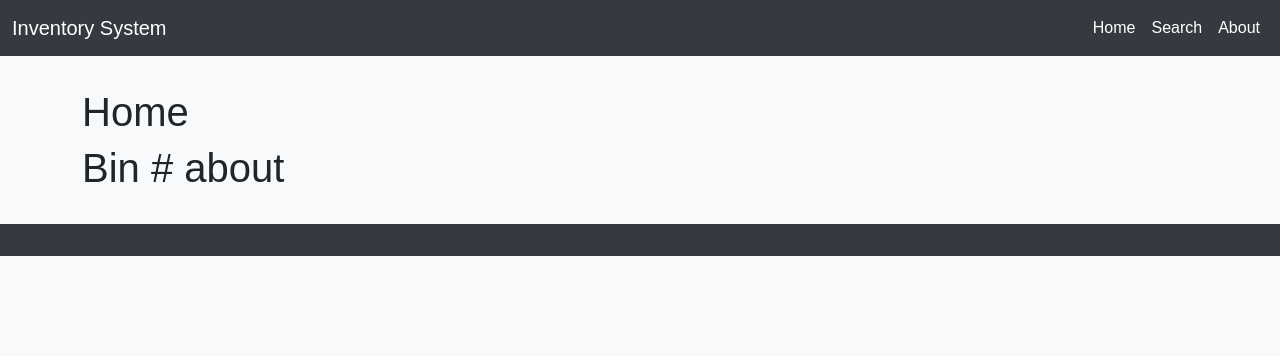
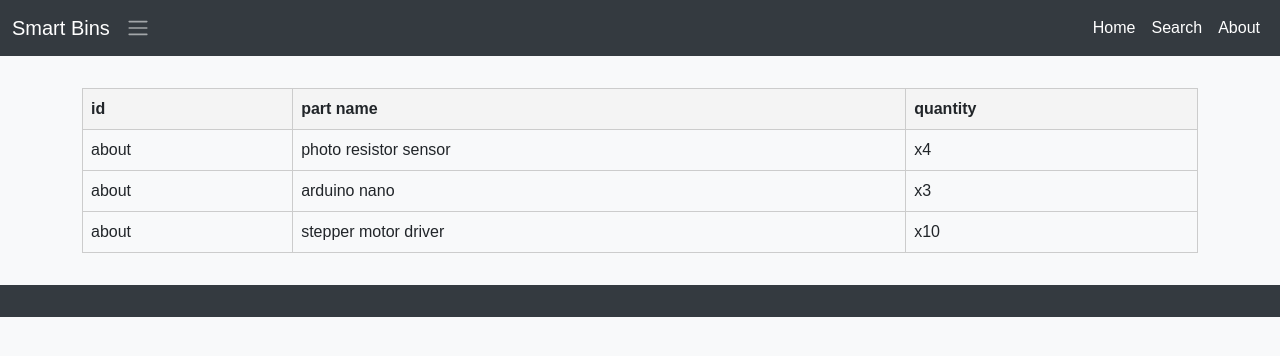
Before and after one commit to finkegabriel/smarter_bins, a SvelteKit app in the folder smarter_bins_frontend/: page /about in a window 1280 px wide. Shown: the top 356 px of the page. Built offline with nearby package versions, Linux system fonts and the light colour scheme; a small style sheet from the web is missing.

Commit message:
dynamic [id] matches with bin id

```diff
--- a/smarter_bins_frontend/src/app.html
+++ b/smarter_bins_frontend/src/app.html
@@ -49,16 +49,7 @@
         <!-- Navigation bar -->
         <nav class="navbar navbar-expand-lg navbar-dark">
             <div class="container-fluid">
-                <a class="navbar-brand" href="/">Inventory System</a>
-                <button
-                    class="navbar-toggler"
-                    type="button"
-                    data-bs-toggle="collapse"
-                    data-bs-target="#navbarNav"
-                    aria-controls="navbarNav"
-                    aria-expanded="false"
-                    aria-label="Toggle navigation"
-                >
+                <a class="navbar-brand" href="/">Smart Bins</a>
                     <span class="navbar-toggler-icon"></span>
                 </button>
                 <div class="collapse navbar-collapse" id="navbarNav">
--- a/smarter_bins_frontend/src/routes/[id]/+page.svelte
+++ b/smarter_bins_frontend/src/routes/[id]/+page.svelte
@@ -1,7 +1,44 @@
 <script>
     import { page } from '$app/stores';
+    // Example data
+    let headers = ['id', 'part name', 'quantity'];
+    let rows = [
+      [ $page.params.id, "photo resistor sensor", 'x4'],
+      [ $page.params.id, "arduino nano", 'x3'],
+      [ $page.params.id, "stepper motor driver", 'x10']
+    ];
+  </script>
 
-    $: userId = $page.params.id;</script>
+  <table>
+    <thead>
+      <tr>
+        {#each headers as header}
+          <th>{header}</th>
+        {/each}
+      </tr>
+    </thead>
+    <tbody>
+      {#each rows as row}
+        <tr>
+          {#each row as cell}
+            <td>{cell}</td>
+          {/each}
+        </tr>
+      {/each}
+    </tbody>
+  </table>
 
-<h1>Home</h1>
-<h1>Bin # {userId}</h1>
+  <style>
+    table {
+      border-collapse: collapse;
+      width: 100%;
+    }
+    th, td {
+      border: 1px solid #ccc;
+      padding: 0.5rem;
+      text-align: left;
+    }
+    th {
+      background-color: #f4f4f4;
+    }
+  </style>
```
